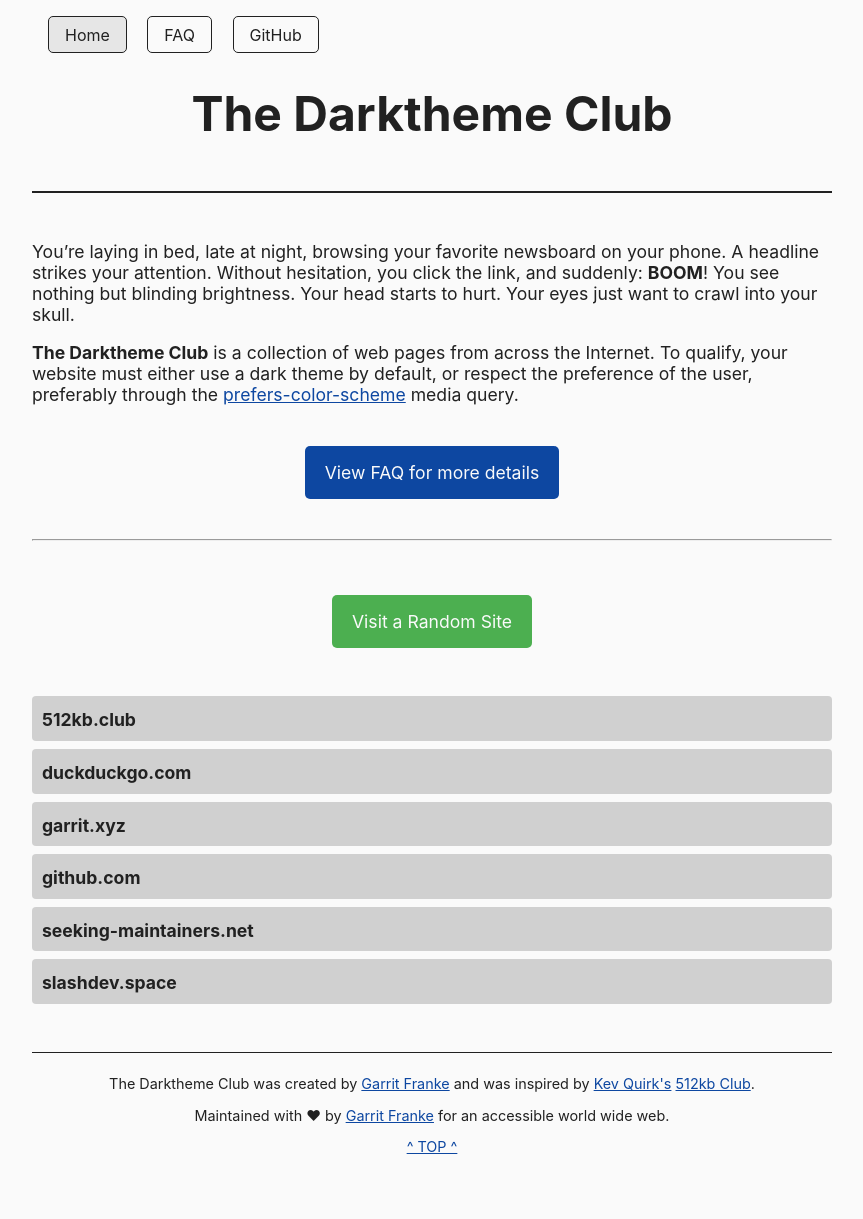
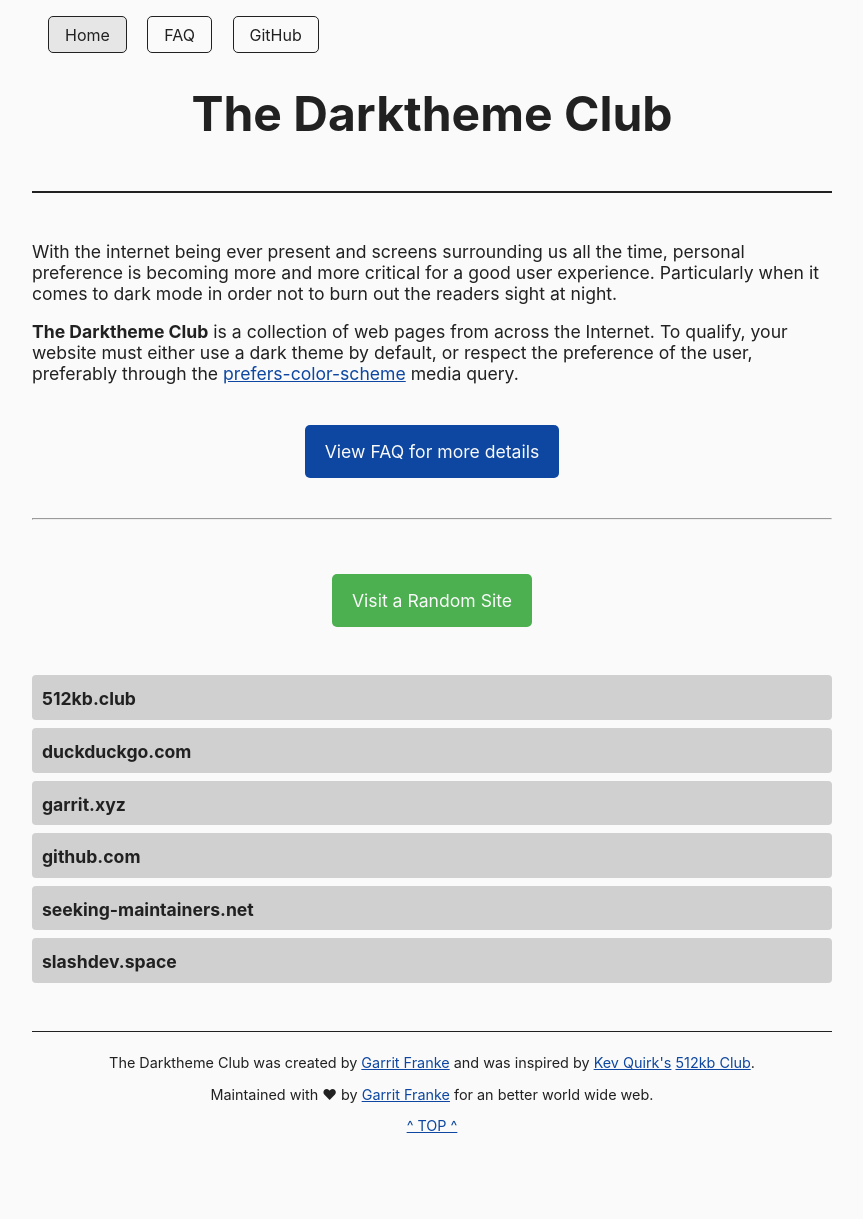
Before and after one commit to katherinek727/darktheme.club, a Jekyll site: the page built from index.md, in a window 1280 px wide. Shown: the whole page, without its empty margins (208-1071 px from the left). Built offline with Jekyll 4.4.1, drawn with Linux system fonts in a browser that asks for light colours; after the commit the page ends 1198 px from its top, so only the background shows below that.

Commit message:
landing: update catchphrase

```diff
--- a/_layouts/default.html
+++ b/_layouts/default.html
@@ -34,7 +34,7 @@
                 href="https://kevq.uk">Kev Quirk's</a> <a href="https://512kb.club">512kb Club</a>.</p>
 
         <p>Maintained with &hearts; by <a target="blank" href="https://garrit.xyz/">Garrit Franke</a>
-            for an accessible world wide web.</p>
+            for an better world wide web.</p>
 
         <a href="#top">^ TOP ^</a>
 
--- a/index.md
+++ b/index.md
@@ -4,10 +4,10 @@ layout: default
 hasRandomBtn: true
 ---
 
-You're laying in bed, late at night, browsing your favorite newsboard on your
-phone. A headline strikes your attention. Without hesitation, you click the
-link, and suddenly: **BOOM**! You see nothing but blinding brightness. Your head
-starts to hurt. Your eyes just want to crawl into your skull.
+With the internet being ever present and screens surrounding us all the time,
+personal preference is becoming more and more critical for a good user
+experience. Particularly when it comes to dark mode in order not to burn out
+the readers sight at night.
 
 **The Darktheme Club** is a collection of web pages from across the Internet. To
 qualify, your website must either use a dark theme by default, or respect the
```
Also changed, not shown: README.md.
